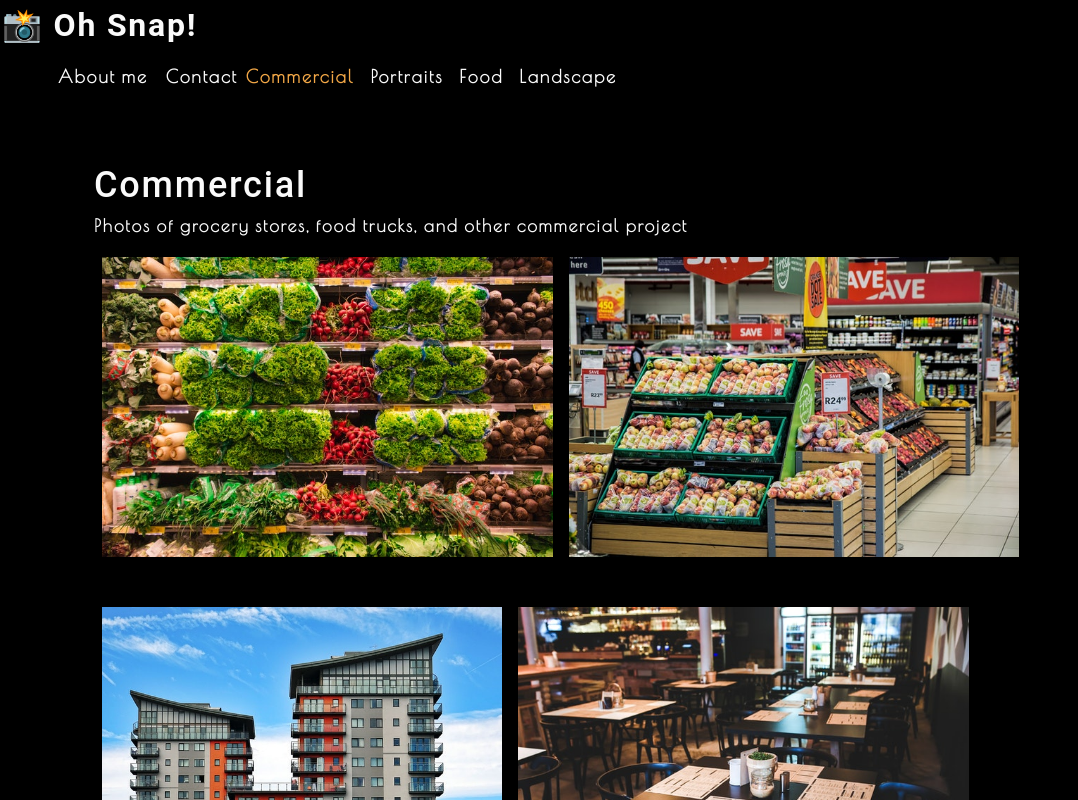
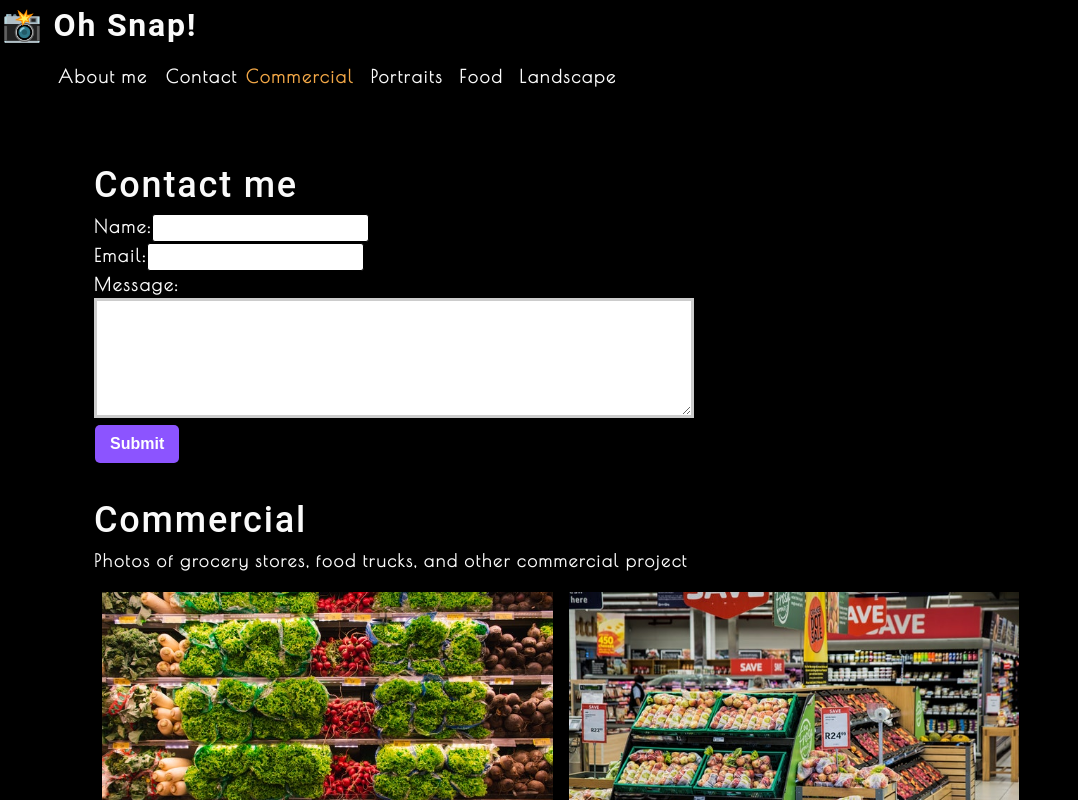
Before and after one commit to devBritt/oh-snap, a React (Create React App) app: page / in a window 1280 px wide. Shown: the top 800 px of the page, without its empty margins (0-1078 px from the left). Built offline with nearby package versions, Linux system fonts and the light colour scheme.

Commit message:
Implement onChange for form inputs to manage state

```diff
--- a/src/App.js
+++ b/src/App.js
@@ -3,6 +3,7 @@ import './App.css';
 import About from './components/About';
 import Nav from './components/Nav';
 import Gallery from './components/Gallery';
+import ContactForm from './components/Contact';
 
 function App() {
     const [categories] = useState([
@@ -25,6 +26,7 @@ function App() {
                 currentCategory={currentCategory}
             ></Nav>
             <main>
+                <ContactForm></ContactForm>
                 <Gallery currentCategory={currentCategory}></Gallery>
                 <About></About>
             </main>
--- a/src/components/Contact/index.js
+++ b/src/components/Contact/index.js
@@ -1,21 +1,28 @@
-import React from 'react';
+import React, { useState } from 'react';
 
 function ContactForm() {
+    const [formState, setFormState] = useState({ name: '', email: '', message: '' });
+    const { name, email, message } = formState;
+
+    function handleChange(event) {
+        setFormState({...formState, [event.target.name]: event.target.value});
+    }
+
     return (
         <section>
             <h1>Contact me</h1>
             <form id='contact-form'>
                 <div>
                     <label htmlFor='name'>Name:</label>
-                    <input type='text' name='name' />
+                    <input type='text' name='name' defaultValue={name} onChange={handleChange} />
                 </div>
                 <div>
                     <label htmlFor='email'>Email:</label>
-                    <input type='email' name='email' />
+                    <input type='email' name='email' defaultValue={email} onChange={handleChange} />
                 </div>
                 <div>
                     <label htmlFor='message'>Message:</label>
-                    <textarea name='message' rows='5' />
+                    <textarea name='message' rows='5' defaultValue={message} onChange={handleChange} />
                 </div>
                 <button type='submit'>Submit</button>
             </form>
```
Lines whose indentation alone changed are shown as unchanged.
